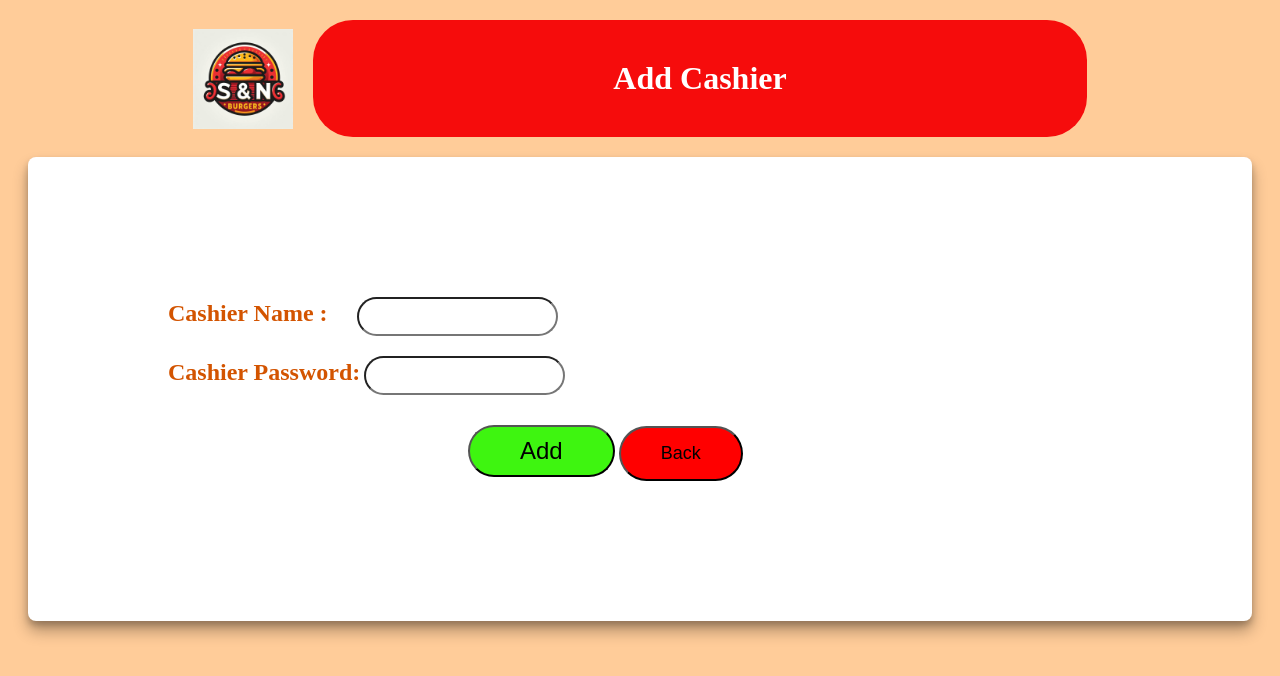
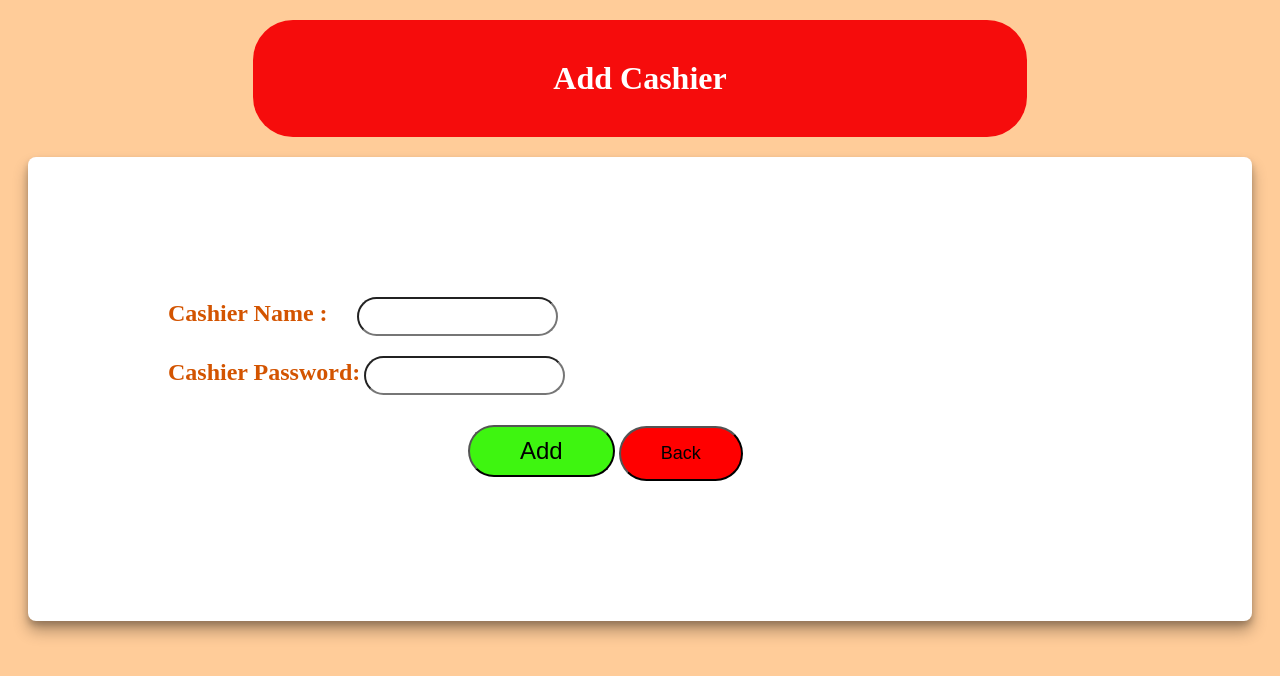
Before and after one commit to TamashaSiriwardana/MOS-Burger, a plain HTML site: page AddCashierForm.html in a window 1280 px wide. Drawn offline with Linux system fonts and the light colour scheme.

Commit message:
3rd commit

```diff
--- a/AddCashierForm.html
+++ b/AddCashierForm.html
@@ -4,14 +4,14 @@
     <meta charset="UTF-8">
     <meta name="viewport" content="width=device-width, initial-scale=1.0">
     <title>Add Cashier</title>
-    <link rel="icon" href="img/My Logo.jpg" type="image/x-icon">
+
     <link rel="stylesheet" href="style.css">
       <script src="https://kit.fontawesome.com/189c9d1885.js" crossorigin="anonymous"></script>
 
 </head>
 <body id="AddCashody">
     <div class="heading-container">
-        <img src="img/My Logo.jpg" alt="Logo" class="heading-image">
+
         <h1 id="HeadingPlaceOrder">Add Cashier</h1>
          </div>
 
```
Also changed, not shown: BestCustomer.html (+1 -1 lines).
